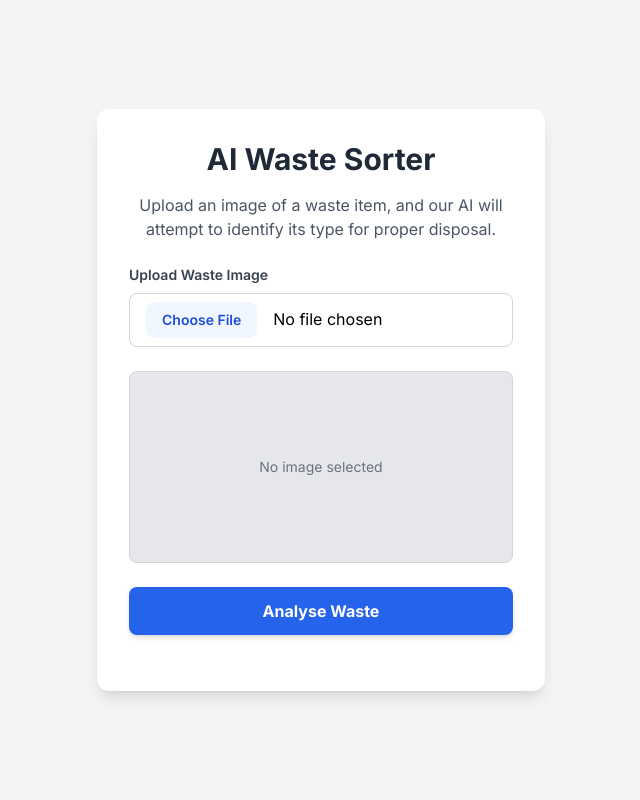
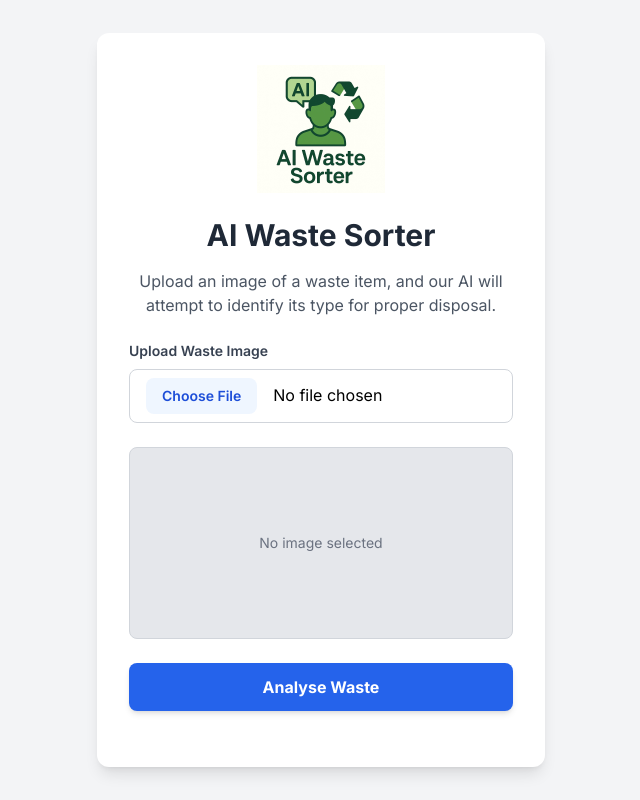
Before and after one commit to marvinoka4/waste-sorter, a plain HTML site: page index.html in a window 1280 px wide. Shown: the whole page, without its empty margins (319-959 px from the left). Drawn offline with nearby package versions, Linux system fonts and the light colour scheme.

Commit message:
add waste sorter logo

```diff
--- a/index.html
+++ b/index.html
@@ -26,6 +26,7 @@
 </head>
 <body class="bg-gray-100 min-h-screen flex items-center justify-center p-4">
     <div class="bg-white p-8 rounded-xl shadow-lg w-full max-w-md flex flex-col items-center">
+        <img src="waste-sorter.jpg" alt="Waste Sorter Logo" class="mb-6 w-32 h-32 mx-auto">
         <h1 class="text-3xl font-bold text-gray-800 mb-4 text-center">AI Waste Sorter</h1>
         <p class="text-gray-600 text-center mb-6">
             Upload an image of a waste item, and our AI will attempt to identify its type for proper disposal.
```
Also changed, not shown: waste-sorter.jpg (added).
